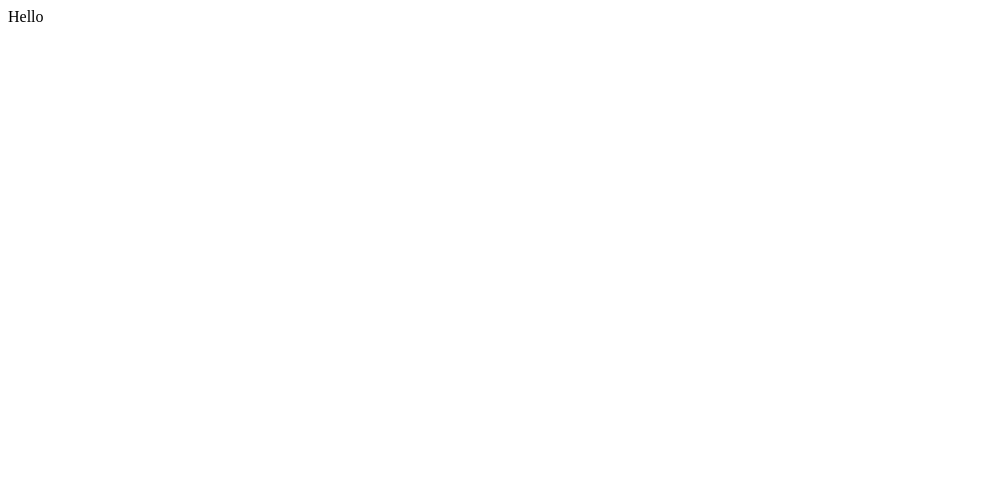
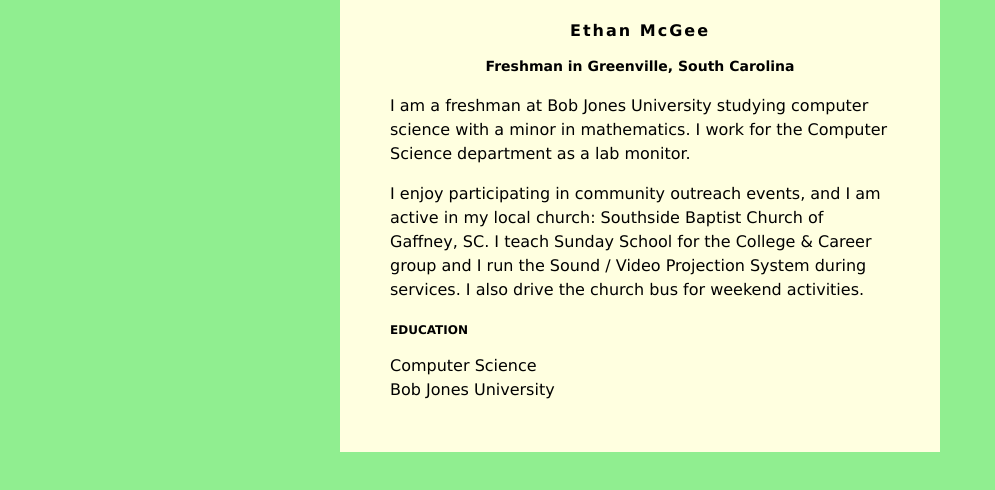
Before and after one commit to haddonwig/haddonwig.github.io, a plain HTML site: page index.html in a window 1280 px wide. Shown: the whole page, without its empty margins (0-995 px from the left). Drawn offline with Linux system fonts and the light colour scheme.

Commit message:
Update index.html

```diff
--- a/index.html
+++ b/index.html
@@ -1 +1,37 @@
-Hello
+<html>
+<head>
+<style>
+body {
+    background: lightgreen;
+font-family: Verdana; }
+#content {
+background: lightyellow; min-width: 200px; max-width: 500px; padding: 50px;
+margin: auto; margin-top: -50px; line-height: 150%;
+}
+h1 {
+letter-spacing: 2px; font-size: 16px;
+text-align: center; }
+h2 {
+font-size: 14px;
+text-align: center; }
+h3 {
+font-size: 12px;
+}
+</style>
+</head>
+<body>
+<div id="content">
+<h1>Ethan McGee</h1>
+<h2>Freshman in Greenville, South Carolina</h2>
+<p>I am a freshman at Bob Jones University studying computer science with a minor in mathematics. I work for the Computer Science department as a lab monitor.</p>
+<p>
+I enjoy participating in community outreach events, and I am active in my local church: Southside Baptist Church of Gaffney, SC. I teach Sunday School for the College &amp; Career group and I run the Sound / Video Projection System during services. I also drive the church bus for weekend activities.
+</p>
+<p>
+</p>
+        <h3>EDUCATION</h3>
+        Computer Science<br />
+        Bob Jones University
+</div>
+</body>
+</html>
```
